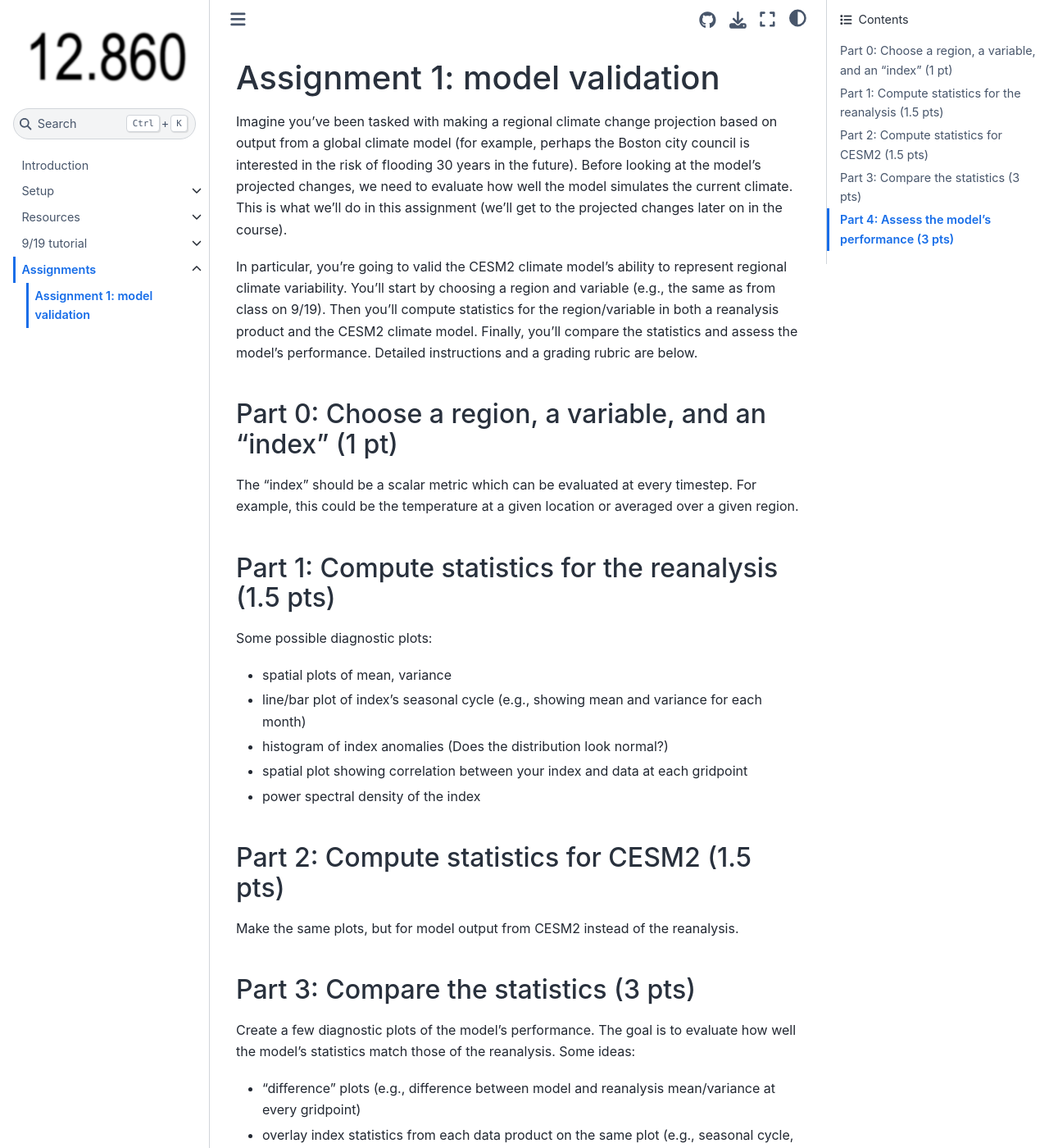
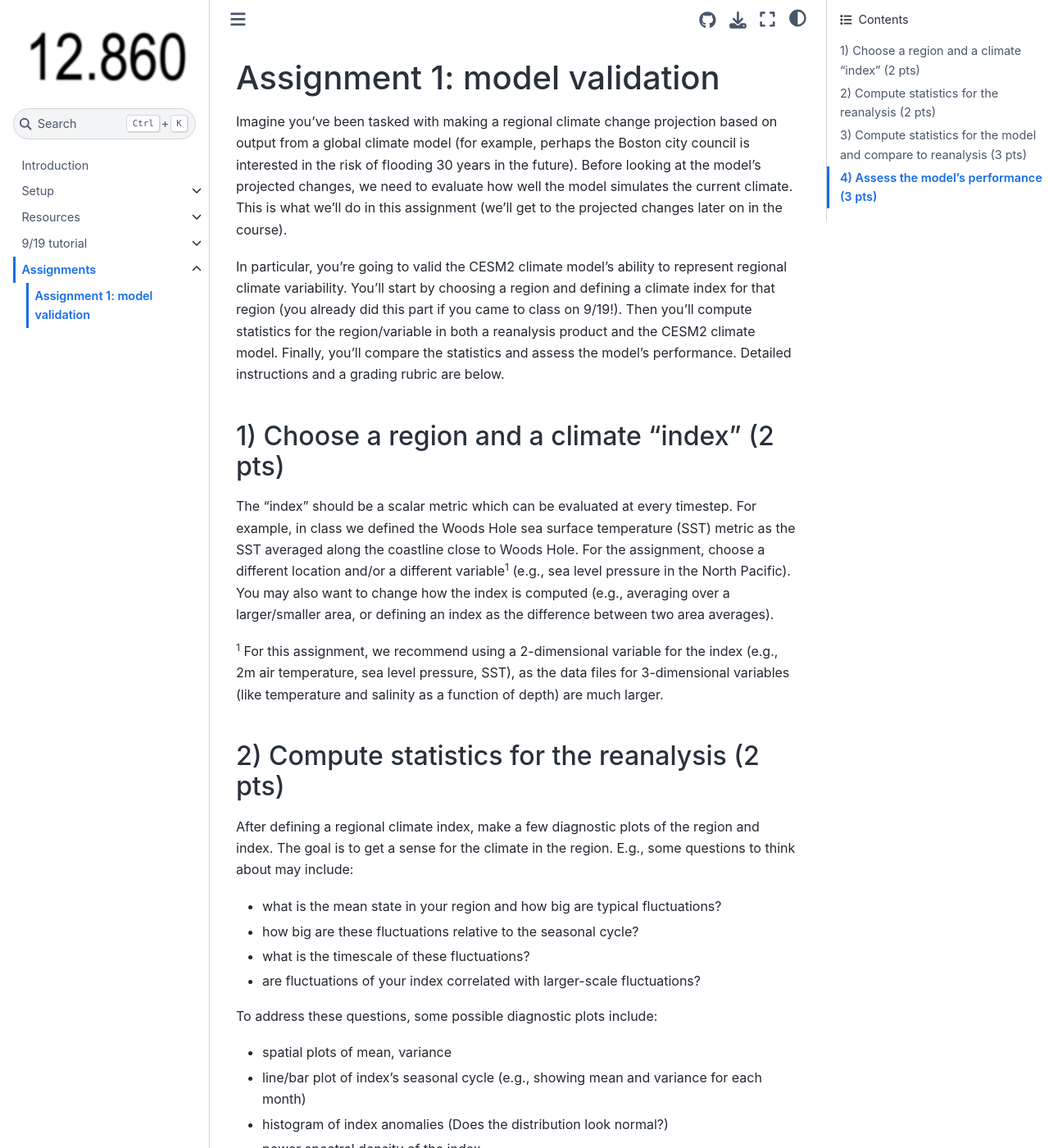
Before and after one commit to ktcarr/12860-tutorial, a Jupyter Book: the page built from docs/pages/assignment1.md, in a window 1280 px wide and 1400 px high. Shown: the whole window at 82% size. Built offline with Jupyter Book 1.0.4 settings and Sphinx 7.4.7 and the Sphinx Book theme 1.1.4, drawn with Linux system fonts in a browser that asks for light colours; some of the changed text lies outside the part shown.

Commit message:
latest changes

````diff
--- a/docs/_toc.yml
+++ b/docs/_toc.yml
@@ -15,6 +15,7 @@ chapters:
   - file: pages/xarray_reference
 - file: pages/tutorial_9-19/overview
   sections:
+  - file: pages/tutorial_9-19/background.md
   - file: pages/tutorial_9-19/example.md
 - file: pages/assignments
   sections:
--- a/docs/pages/assignment1.md
+++ b/docs/pages/assignment1.md
@@ -2,34 +2,60 @@
 
 Imagine you've been tasked with making a regional climate change projection based on output from a global climate model (for example, perhaps the Boston city council is interested in the risk of flooding 30 years in the future). Before looking at the model's projected changes, we need to evaluate how well the model simulates the current climate. This is what we'll do in this assignment (we'll get to the projected changes later on in the course).
 
-In particular, you're going to valid the CESM2 climate model's ability to represent regional climate variability. You'll start by choosing a region and variable (e.g., the same as from class on 9/19). Then you'll compute statistics for the region/variable in both a reanalysis product and the CESM2 climate model. Finally, you'll compare the statistics and assess the model's performance. Detailed instructions and a grading rubric are below.
+In particular, you're going to valid the CESM2 climate model's ability to represent regional climate variability. You'll start by choosing a region and defining a climate index for that region (you already did this part if you came to class on 9/19!). Then you'll compute statistics for the region/variable in both a reanalysis product and the CESM2 climate model. Finally, you'll compare the statistics and assess the model's performance. Detailed instructions and a grading rubric are below.
 
-## Part 0: Choose a region, a variable, and an "index" (1 pt)
-The "index" should be a scalar metric which can be evaluated at every timestep. For example, this could be the temperature at a given location or averaged over a given region.
+## 1) Choose a region and a climate "index" (2 pts)
+The "index" should be a scalar metric which can be evaluated at every timestep. For example, in class we defined the Woods Hole sea surface temperature (SST) metric as the SST averaged along the coastline close to Woods Hole. For the assignment, choose a different location and/or a different variable{sup}`1` (e.g., sea level pressure in the North Pacific). You may also want to change how the index is computed (e.g., averaging over a larger/smaller area, or defining an index as the difference between two area averages).
+
+{sup}`1` For this assignment, we recommend using a 2-dimensional variable for the index (e.g., 2m air temperature, sea level pressure, SST), as the data files for 3-dimensional variables (like temperature and salinity as a function of depth) are much larger.
 
 
-## Part 1: Compute statistics for the reanalysis (1.5 pts)
-Some possible diagnostic plots:
+## 2) Compute statistics for the reanalysis (2 pts)
+After defining a regional climate index, make a few diagnostic plots of the region and index. The goal is to get a sense for the climate in the region. E.g., some questions to think about may include:
+- what is the mean state in your region and how big are typical fluctuations?
+- how big are these fluctuations relative to the seasonal cycle?
+- what is the timescale of these fluctuations?
+- are fluctuations of your index correlated with larger-scale fluctuations?
+
+To address these questions, some possible diagnostic plots include:
 - spatial plots of mean, variance
 - line/bar plot of index's seasonal cycle (e.g., showing mean and variance for each month)
 - histogram of index anomalies (Does the distribution look normal?)
+- power spectral density of the index
 - spatial plot showing correlation between your index and data at each gridpoint
-- power spectral density of the index
+
+```{note}
+For this part, you don't need to write anything – just make sure your plots are labeled!
+```
+
+## 3) Compute statistics for the model and compare to reanalysis (3 pts)
+Your next task is to evaluate how well the CESM2 model simulates the climate in your region. To do this, compute the same statistics as above (e.g. mean, variance, power spectral density, etc.) but for the model instead of the reanalysis.
+
+```{warning}
+Make sure you compute the statistics for each dataset over an overlapping time period.
+```
+
+After computing the statistics, make a few diagnostic plots of the model's performance. One suggestion is to overlay the index-related statistics from both reanalysis and model onto the same plot (e.g., seasonal cycle, histogram of anomalies, power spectral density). Another is to plot the *difference* between the statistics of each dataset. Looking at the difference may be useful for spatial plots but can be challenging because the reanalysis and model data are often on different grids (see "Hint" on re-gridding data below). If you don't want to deal with this regridding challenge, you could just plot the spatial fields side-by-side.
+
+No need to write anything for this part either (that comes next!); just include a few plots in your submission.
+
+```{admonition} Hint: re-labeling coordinates
+It's likely that the spatial coordinates for the reanalysis and model will differ (e.g., one may have a datapoint every $0.25^{\circ}$ while the other has a datapoint every $1^{\circ}$). The coordinates may also have different names (e.g., "lon" vs. "longitude") and orderings/conventions (e.g., latitude in ascending vs. descending order, or longitudes ranging from $0^{\circ}\to 360^{\circ}$ vs. $-180^{\circ} \to 180^{\circ}$). These differences may cause errors if you try to apply the same computation/plotting functions from Part 2 to the model output.
+
+One way around this is to rename/reorder the model output coordinates to match those of the reanalysis before trying to compute statistics. The following ```xarray``` functions may be useful for this:
+- ```data = data.rename({"lat":"latitude", "lon":"longitude"})```: rename coords to "latitude"/"longitude"
+- ```data = data.reindex({"latitude" : data["latitude"].values[::-1]})```: reverse direction of latitude coord
+```
+
+```{admonition} Hint: re-gridding data
+If you'd like to do a gridpoint-by-gridpoint comparison (e.g., for a spatial plot) you may need to interpolate or "regrid" one of the datasets to match the other. Some possible tools for this include:
+- ```reanalysis_data.interp_like(model_data)```: interpolate reanalysis onto model's grid
+- ```xesmf``` package: use this if one of the grids is not "regular"
+```
 
 
-## Part 2: Compute statistics for CESM2 (1.5 pts)
-Make the same plots, but for model output from CESM2 instead of the reanalysis.
-
-
-## Part 3: Compare the statistics (3 pts)
-Create a few diagnostic plots of the model's performance.
-The goal is to evaluate how well the model's statistics match those of the reanalysis.
-Some ideas:
-- "difference" plots (e.g., difference between model and reanalysis mean/variance at every gridpoint)
-- overlay index statistics from each data product on the same plot (e.g., seasonal cycle, histogram, power spectral density)
-
-
-## Part 4: Assess the model's performance (3 pts)
+## 4) Assess the model's performance (3 pts)
+Finally,
 - What's your overall impression of the model's performance?
 - How well does it represent the statistics of your index?
 - Would the model do a better job if you modified your index (e.g., increased the area for spatial averaging, or looked at annual rather than monthly averages?).
````
Also changed, not shown: docs/pages/tutorial_9-19/background.md (added, +41 -0 lines).
